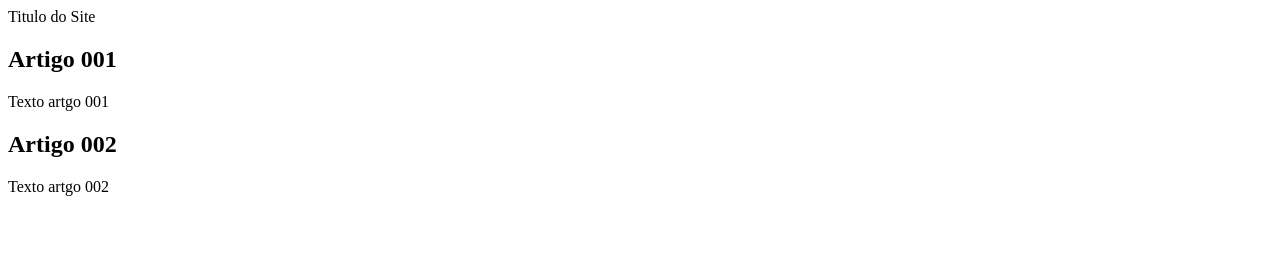
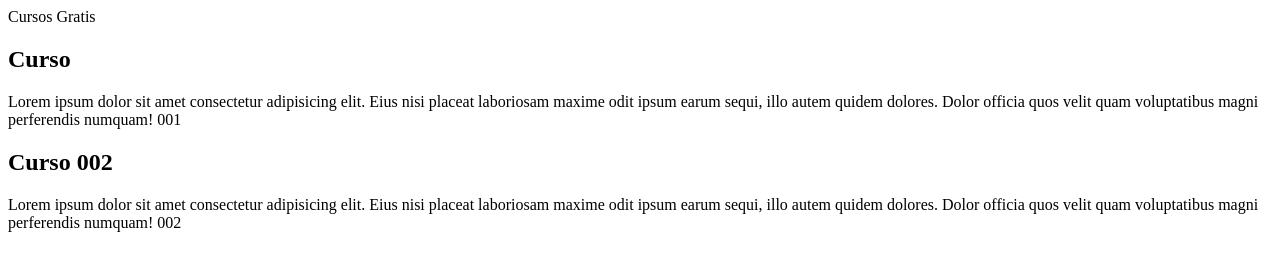
Before and after one commit to Felipe-Juver/Projeto-site, a plain HTML site: page index.html in a window 1280 px wide. Drawn offline with Linux system fonts and the light colour scheme.

Commit message:
comecei a escrever o conteudo

```diff
--- a/index.html
+++ b/index.html
@@ -7,15 +7,16 @@
 </head>
 <body>
     <main>
-        <header>Titulo do Site
+        <header>Cursos Gratis
         </header>
         <article>
-            <h2>Artigo 001</h2>
-            <p>Texto artgo 001</p>
+            <h2>Curso</h2>
+            <p>Lorem ipsum dolor sit amet consectetur adipisicing elit. Eius nisi placeat laboriosam maxime odit ipsum earum sequi, illo autem quidem dolores. Dolor officia quos velit quam voluptatibus magni perferendis numquam! 001</p>
         </article>
         <article>
-            <h2>Artigo 002</h2>
-            <p>Texto artgo 002</p>
+            <h2>Curso 002</h2>
+            <p>Lorem ipsum dolor sit amet consectetur adipisicing elit. Eius nisi placeat laboriosam maxime odit ipsum earum sequi, illo autem quidem dolores. Dolor officia quos velit quam voluptatibus magni perferendis numquam! 002</p>
+        </article>
     </main>
 </body>
 </html>
```
